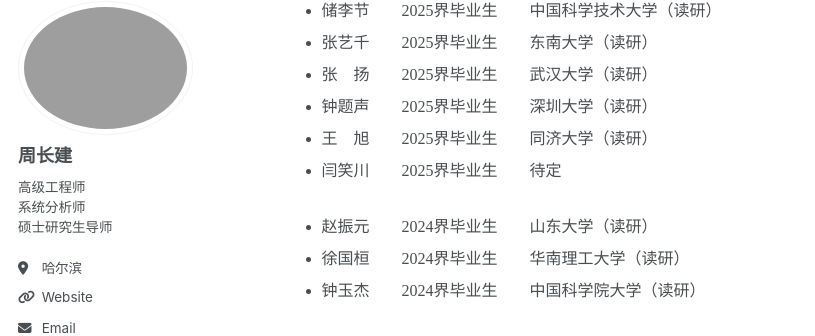
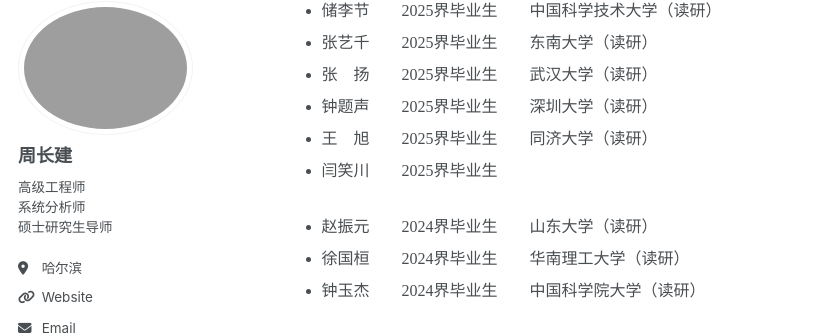
Before and after one commit to HPC-NEAU/zhoucj, a Jekyll site: the page built from _pages/teaching.md, in a window 1280 px wide and 900 px high, scrolled down 976 px. Shown: the part 98-434 px from the top of the window, without its empty margins (0-815 px from the left). Built offline with Jekyll 4.4.1, drawn with Linux system fonts in a browser that asks for light colours; some web fonts are replaced.

Commit message:
Update teaching.md

```diff
--- a/_pages/teaching.md
+++ b/_pages/teaching.md
@@ -52,7 +52,7 @@ redirect_from:
 	<li>张&emsp;扬&emsp;&emsp;2025界毕业生&emsp;&emsp;武汉大学（读研）</li>
 	<li>钟题声&emsp;&emsp;2025界毕业生&emsp;&emsp;深圳大学（读研）</li>
 	<li>王&emsp;旭&emsp;&emsp;2025界毕业生&emsp;&emsp;同济大学（读研）</li>
-	<li>闫笑川&emsp;&emsp;2025界毕业生&emsp;&emsp;待定</li>
+	<li>闫笑川&emsp;&emsp;2025界毕业生&emsp;&emsp; </li>
 	<br>
 	<li>赵振元&emsp;&emsp;2024界毕业生&emsp;&emsp;山东大学（读研）</li>
 	<li>徐国桓&emsp;&emsp;2024界毕业生&emsp;&emsp;华南理工大学（读研）</li>
```
